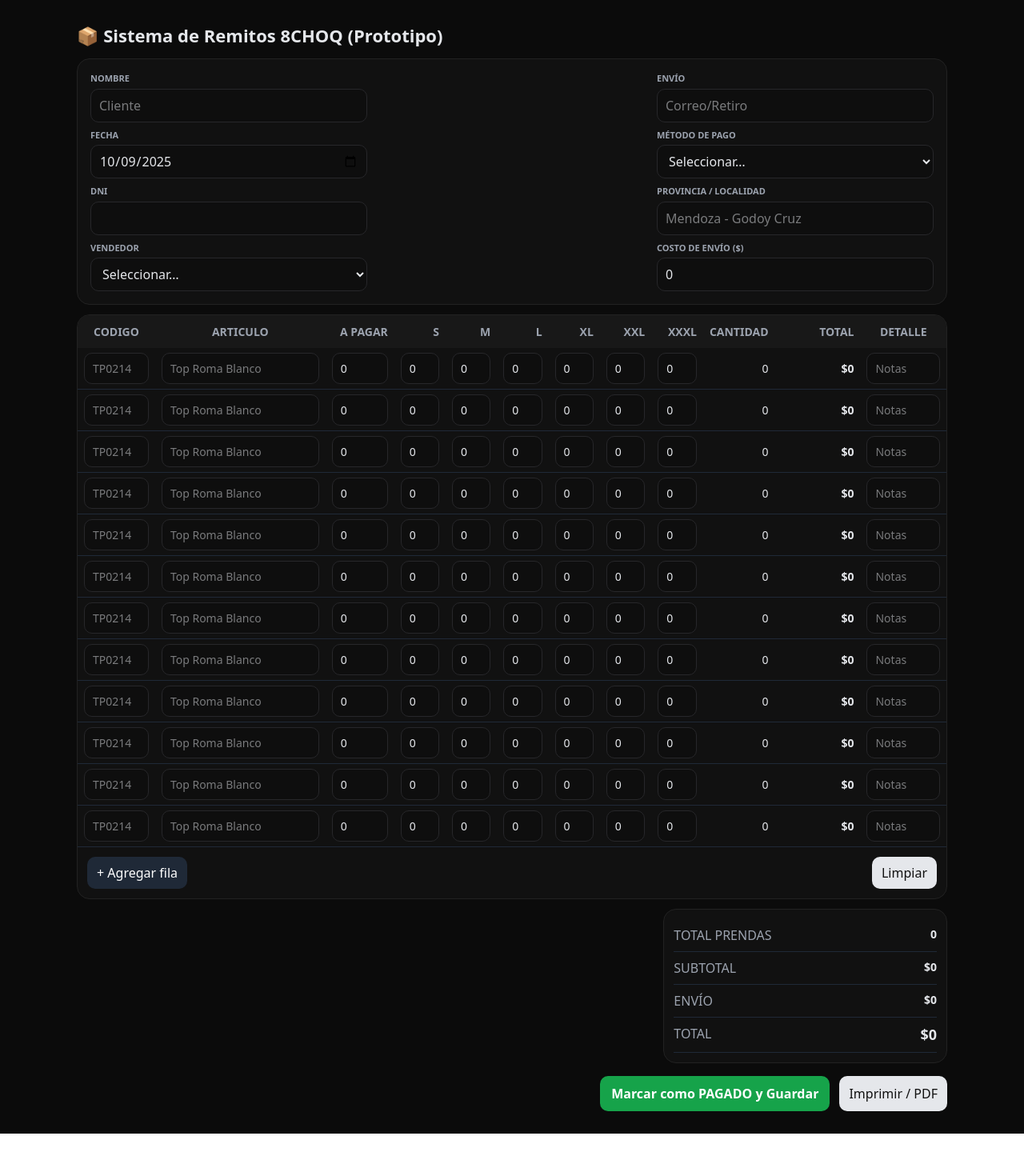
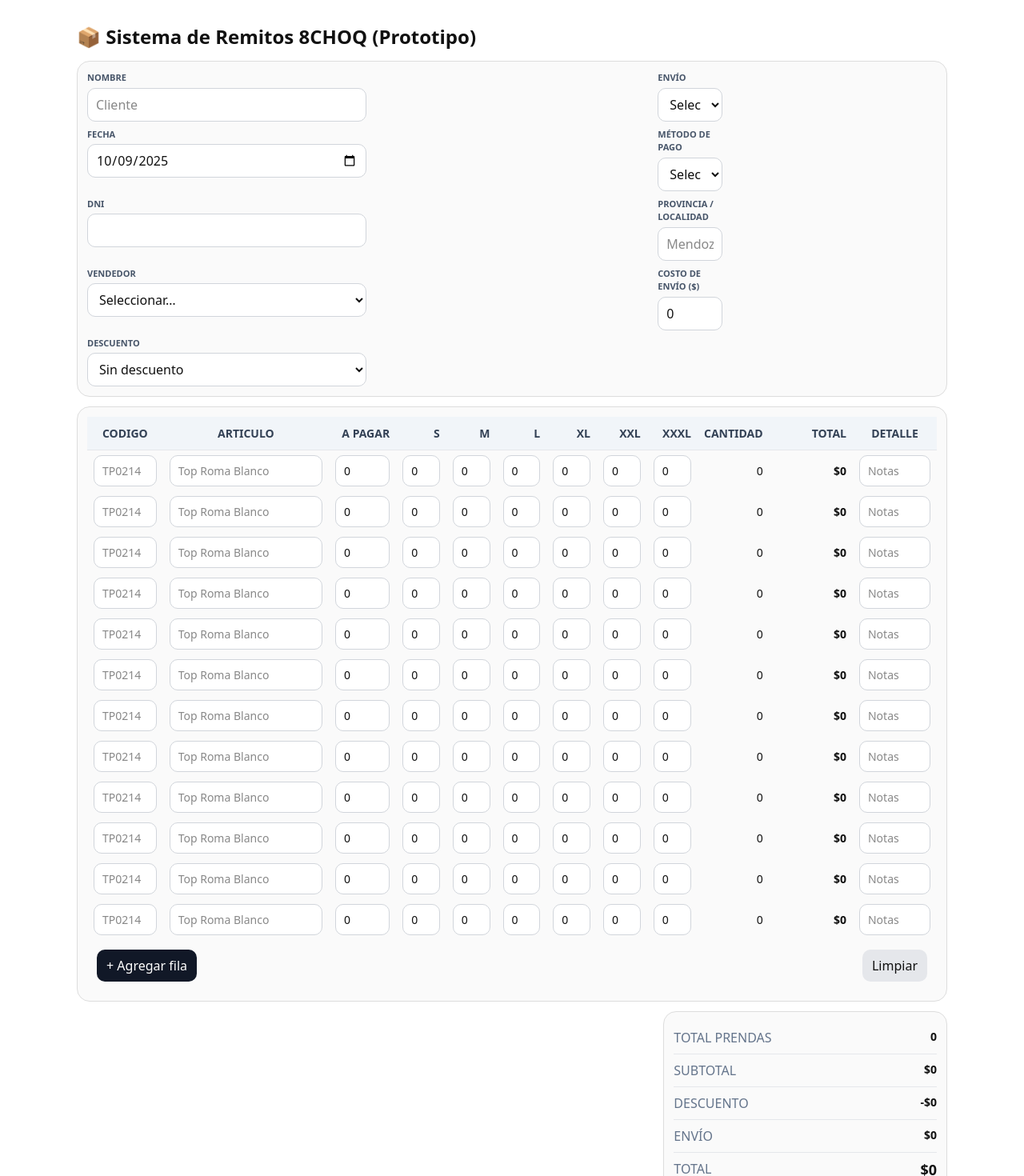
Before and after one commit to guzmanignacio459-bot/erp-8choq, a Next.js app: page / in a window 1280 px wide. Shown: the top 1470 px of the page at 80% size. Before the commit the page ends 1417 px from the top, so only its background shows below. Built offline with nearby package versions, Linux system fonts and the light colour scheme; no server answers.

Commit message:
Update page.tsx

```diff
--- a/app/page.tsx
+++ b/app/page.tsx
@@ -5,15 +5,18 @@ type SizeKey = 'S'|'M'|'L'|'XL'|'XXL'|'XXXL';
 const SIZE_KEYS: SizeKey[] = ['S','M','L','XL','XXL','XXXL'];
 const WEBHOOK = process.env.NEXT_PUBLIC_REMITOS_WEBHOOK_URL || '';
 
+type DescuentoTipo = '' | 'mayorista' | 'minorista';
+
 type Header = {
   nombre: string;
   fecha: string;
   dni: string;
-  envio: string;
-  metodoPago: string;
+  envio: string;                 // opción seleccionada
+  metodoPago: string;            // opción seleccionada
   provinciaLocalidad: string;
-  vendedor: string;
+  vendedor: string;              // opción seleccionada
   costoEnvio: number;
+  descuentoTipo: DescuentoTipo;  // '', 'mayorista', 'minorista'
 };
 
 type Item = {
@@ -48,9 +51,11 @@ export default function Page() {
     provinciaLocalidad: '',
     vendedor: '',
     costoEnvio: 0,
+    descuentoTipo: '',
   });
 
   const [items, setItems] = useState<Item[]>(Array.from({length: 12}, emptyItem));
+
   const handleHeader = (k: keyof Header, v: string | number) =>
     setHeader(h => ({...h, [k]: v as any}));
 
@@ -66,6 +71,7 @@ export default function Page() {
     const total = cantidad * (Number(it.precio) || 0);
     return {...it, cantidad, total};
   };
+
   const updateItem = (id: string, up: (x: Item)=>Item) =>
     setItems(prev => prev.map(i => (i.id === id ? normalizeItem(up({...i})) : i)));
 
@@ -76,9 +82,12 @@ export default function Page() {
     const totalPrendas = items.reduce((a,i)=>a+i.cantidad,0);
     const subtotal = items.reduce((a,i)=>a+i.total,0);
     const envio = Number(header.costoEnvio || 0);
-    const total = subtotal + envio;
-    return {totalPrendas, subtotal, envio, total};
-  }, [items, header.costoEnvio]);
+    const descuento =
+      header.descuentoTipo === 'mayorista' ? subtotal * 0.05 :
+      header.descuentoTipo === 'minorista' ? subtotal * 0.10 : 0;
+    const total = subtotal - descuento + envio;
+    return {totalPrendas, subtotal, descuento, envio, total};
+  }, [items, header.costoEnvio, header.descuentoTipo]);
 
   const onSubmit = async () => {
     if (!WEBHOOK) return alert('⚠️ Configurá NEXT_PUBLIC_REMITOS_WEBHOOK_URL en Vercel');
@@ -87,7 +96,13 @@ export default function Page() {
     const payload = {
       header,
       items: items.filter(i => i.codigo || i.articulo || i.cantidad>0),
-      totals: { totalPrendas: totals.totalPrendas, subtotal: totals.subtotal, total: totals.total },
+      totals: {
+        totalPrendas: totals.totalPrendas,
+        subtotal: totals.subtotal,
+        descuento: totals.descuento,
+        envio: totals.envio,
+        total: totals.total
+      },
       createdAt: new Date().toISOString(),
       source: '8choq-remitos-vercel',
     };
@@ -104,72 +119,92 @@ export default function Page() {
   };
 
   return (
-    <div style={{background:'#0b0b0b', minHeight:'100vh', color:'#e5e7eb', fontFamily:'system-ui, -apple-system, Segoe UI, Roboto, sans-serif'}}>
-      <div style={{maxWidth:1120, margin:'0 auto', padding:'28px 16px'}}>
-        <h1 style={{fontSize:22, fontWeight:800, marginBottom:12}}>📦 Sistema de Remitos 8CHOQ (Prototipo)</h1>
+    <div style={styles.page}>
+      <div style={styles.container}>
+        <h1 style={styles.h1}>📦 Sistema de Remitos 8CHOQ (Prototipo)</h1>
 
         {/* Encabezado */}
-        <div style={{background:'#111', border:'1px solid #222', borderRadius:16, padding:16}}>
-          <div style={{display:'grid', gridTemplateColumns:'repeat(12,1fr)', gap:8}}>
-            <div style={{gridColumn:'span 4'}}>
+        <div style={styles.card}>
+          <div style={styles.grid12}>
+            <div style={styles.col4}>
               <Label>NOMBRE</Label>
               <Input value={header.nombre} onChange={onHeader('nombre')} placeholder="Cliente" />
             </div>
-            <div style={{gridColumn:'span 4 / span 4', gridColumnStart:9 as any}}>
+            <div style={{...styles.col4, ...styles.colStart9}}>
               <Label>ENVÍO</Label>
-              <Input value={header.envio} onChange={onHeader('envio')} placeholder="Correo/Retiro" />
+              <Select value={header.envio} onChange={onHeader('envio')}>
+                <option value="">Seleccionar…</option>
+                <option>Correo - Sucursal</option>
+                <option>Correo - Domicilio</option>
+                <option>Andreani - Sucursal</option>
+                <option>Andreani - Domicilio</option>
+                <option>OCA</option>
+                <option>Send Box</option>
+                <option>Retira</option>
+                <option>Domicilio</option>
+              </Select>
             </div>
 
-            <div style={{gridColumn:'span 4'}}>
+            <div style={styles.col4}>
               <Label>FECHA</Label>
               <Input type="date" value={header.fecha} onChange={onHeader('fecha')} />
             </div>
-            <div style={{gridColumn:'span 4 / span 4', gridColumnStart:9 as any}}>
+            <div style={{...styles.col4, ...styles.colStart9}}>
               <Label>MÉTODO DE PAGO</Label>
               <Select value={header.metodoPago} onChange={onHeader('metodoPago')}>
                 <option value="">Seleccionar…</option>
+                <option>MP 1 Cuota</option>
                 <option>MP 3 Cuotas</option>
                 <option>Transferencia</option>
+                <option>Transferencia 2</option>
                 <option>Débito MP</option>
                 <option>Efectivo</option>
                 <option>Crédito</option>
               </Select>
             </div>
 
-            <div style={{gridColumn:'span 4'}}>
+            <div style={styles.col4}>
               <Label>DNI</Label>
               <Input value={header.dni} onChange={onHeader('dni')} />
             </div>
-            <div style={{gridColumn:'span 4 / span 4', gridColumnStart:9 as any}}>
+            <div style={{...styles.col4, ...styles.colStart9}}>
               <Label>PROVINCIA / LOCALIDAD</Label>
               <Input value={header.provinciaLocalidad} onChange={onHeader('provinciaLocalidad')} placeholder="Mendoza - Godoy Cruz" />
             </div>
 
-            <div style={{gridColumn:'span 12'}}>
-              <div style={{display:'grid', gridTemplateColumns:'repeat(12,1fr)', gap:8, alignItems:'end'}}>
-                <div style={{gridColumn:'span 4'}}>
+            <div style={styles.col4}>
               <Label>VENDEDOR</Label>
               <Select value={header.vendedor} onChange={onHeader('vendedor')}>
                 <option value="">Seleccionar…</option>
                 <option>Nacho</option>
+                <option>Santi</option>
+                <option>Paula</option>
+                <option>Malena</option>
                 <option>Vendedor 2</option>
                 <option>Vendedor 3</option>
               </Select>
             </div>
-                <div style={{gridColumn:'span 4 / span 4', gridColumnStart:9 as any}}>
+            <div style={{...styles.col4, ...styles.colStart9}}>
               <Label>COSTO DE ENVÍO ($)</Label>
               <Input type="number" value={header.costoEnvio} onChange={onHeader('costoEnvio')} />
             </div>
-              </div>
+
+            <div style={styles.col4}>
+              <Label>DESCUENTO</Label>
+              <Select value={header.descuentoTipo} onChange={onHeader('descuentoTipo')}>
+                <option value="">Sin descuento</option>
+                <option value="mayorista">Mayorista (5%)</option>
+                <option value="minorista">Minorista (10%)</option>
+              </Select>
             </div>
           </div>
         </div>
 
         {/* Tabla */}
-        <div style={{marginTop:12, background:'#111', border:'1px solid #222', borderRadius:16, overflow:'auto'}}>
-          <table style={{width:'100%', fontSize:14}}>
+        <div style={{...styles.card, marginTop:12, overflow:'auto'}}>
+          <table style={styles.table}>
             <thead>
-              <tr style={{background:'#181818', color:'#9ca3af'}}>
+              <tr style={styles.theadRow}>
                 <Th style={{width:'9%'}}>CODIGO</Th>
                 <Th style={{width:'20%'}}>ARTICULO</Th>
                 <Th style={{width:'8%', textAlign:'right'}}>A PAGAR</Th>
@@ -181,7 +216,7 @@ export default function Page() {
             </thead>
             <tbody>
               {items.map(it=>(
-                <tr key={it.id} style={{borderBottom:'1px solid #1f2937'}}>
+                <tr key={it.id} style={styles.tr}>
                   <Td><Input value={it.codigo} onChange={(e)=>updateItem(it.id, x=>({...x, codigo:e.target.value}))} placeholder="TP0214" /></Td>
                   <Td><Input value={it.articulo} onChange={(e)=>updateItem(it.id, x=>({...x, articulo:e.target.value}))} placeholder="Top Roma Blanco" /></Td>
                   <Td><Input type="number" value={it.precio} onChange={(e)=>updateItem(it.id, x=>({...x, precio:Number(e.target.value||0)}))} /></Td>
@@ -196,7 +231,7 @@ export default function Page() {
               ))}
             </tbody>
           </table>
-          <div style={{display:'flex', justifyContent:'space-between', padding:12}}>
+          <div style={styles.tableActions}>
             <button onClick={addRow} style={btn}>+ Agregar fila</button>
             <button onClick={clearTable} style={btnSecondary}>Limpiar</button>
           </div>
@@ -206,9 +241,10 @@ export default function Page() {
         <div style={{display:'grid', gridTemplateColumns:'repeat(12,1fr)', gap:12, marginTop:12}}>
           <div style={{gridColumn:'span 8'}} />
           <div style={{gridColumn:'span 4'}}>
-            <div style={{background:'#111', border:'1px solid #222', borderRadius:16, padding:12}}>
+            <div style={styles.card}>
               <Row label="TOTAL PRENDAS" value={String(totals.totalPrendas)} />
               <Row label="SUBTOTAL" value={`$${totals.subtotal.toLocaleString('es-AR')}`} />
+              <Row label="DESCUENTO" value={`-$${totals.descuento.toLocaleString('es-AR')}`} />
               <Row label="ENVÍO" value={`$${totals.envio.toLocaleString('es-AR')}`} />
               <Row label="TOTAL" value={`$${totals.total.toLocaleString('es-AR')}`} strong />
             </div>
@@ -220,16 +256,31 @@ export default function Page() {
           <button onClick={onSubmit} style={btnPrimary}>Marcar como PAGADO y Guardar</button>
           <button onClick={()=>window.print()} style={btnSecondary}>Imprimir / PDF</button>
         </div>
+
+        <footer style={{textAlign:'center', fontSize:12, color:'#666', marginTop:18}}>
+          8CHOQ · Remitos · {new Date().getFullYear()}
+        </footer>
       </div>
     </div>
   );
 }
 
-/* ------- UI helpers (sin Tailwind, cero llaves perdidas) ------- */
-const baseInput: React.CSSProperties = {
-  width:'100%', background:'#0e0e0e', color:'#e5e7eb', border:'1px solid #27272a',
-  borderRadius:10, padding:'8px 10px', outline:'none'
+/* ---------- UI helpers & styles (sin Tailwind) ---------- */
+const styles = {
+  page: {background:'#fff', minHeight:'100vh', color:'#111', fontFamily:'system-ui, -apple-system, Segoe UI, Roboto, sans-serif'} as React.CSSProperties,
+  container: {maxWidth:1120, margin:'0 auto', padding:'28px 16px'} as React.CSSProperties,
+  h1: {fontSize:24, fontWeight:800, marginBottom:12} as React.CSSProperties,
+  card: {background:'#fafafa', border:'1px solid #ddd', borderRadius:16, padding:12} as React.CSSProperties,
+  grid12: {display:'grid', gridTemplateColumns:'repeat(12,1fr)', gap:8} as React.CSSProperties,
+  col4: {gridColumn:'span 4'} as React.CSSProperties,
+  colStart9: {gridColumnStart:9 as any},
+  table: {width:'100%', fontSize:14, borderCollapse:'separate' as const, borderSpacing:0} as React.CSSProperties,
+  theadRow: {background:'#f1f5f9', color:'#334155'} as React.CSSProperties,
+  tr: {borderBottom:'1px solid #e5e7eb'} as React.CSSProperties,
+  tableActions: {display:'flex', justifyContent:'space-between', padding:12} as React.CSSProperties,
 };
+
+const baseInput: React.CSSProperties = { width:'100%', background:'#fff', color:'#111', border:'1px solid #d1d5db', borderRadius:10, padding:'8px 10px', outline:'none' };
 function Input(props: React.InputHTMLAttributes<HTMLInputElement>) {
   return <input {...props} style={{...baseInput, ...(props.style||{})}} />;
 }
@@ -237,22 +288,22 @@ function Select(props: React.SelectHTMLAttributes<HTMLSelectElement>) {
   return <select {...props} style={{...baseInput, ...(props.style||{})}} />;
 }
 function Label({children}:{children:React.ReactNode}) {
-  return <div style={{fontSize:11, fontWeight:700, color:'#9ca3af', marginBottom:4}}>{children}</div>;
+  return <div style={{fontSize:11, fontWeight:700, color:'#475569', marginBottom:4}}>{children}</div>;
 }
 function Th({children, style}:{children:React.ReactNode; style?:React.CSSProperties}) {
-  return <th style={{padding:'10px 8px', ...style}}>{children}</th>;
+  return <th style={{padding:'10px 8px', borderBottom:'1px solid #e5e7eb', ...style}}>{children}</th>;
 }
 function Td({children, style}:{children:React.ReactNode; style?:React.CSSProperties}) {
   return <td style={{padding:'6px 8px', verticalAlign:'middle', ...style}}>{children}</td>;
 }
 function Row({label, value, strong}:{label:string; value:string; strong?:boolean}) {
   return (
-    <div style={{display:'flex', justifyContent:'space-between', borderBottom:'1px solid #1f2937', padding:'8px 0'}}>
-      <span style={{color:'#9ca3af'}}>{label}</span>
+    <div style={{display:'flex', justifyContent:'space-between', borderBottom:'1px solid #e5e7eb', padding:'8px 0'}}>
+      <span style={{color:'#64748b'}}>{label}</span>
       <span style={{fontWeight: strong ? 800 : 600, fontSize: strong ? 18 : 14}}>{value}</span>
     </div>
   );
 }
-const btn: React.CSSProperties = {background:'#1f2937', color:'#fff', padding:'8px 12px', borderRadius:10, border:'0'};
+const btn: React.CSSProperties = {background:'#111827', color:'#fff', padding:'8px 12px', borderRadius:10, border:'0'};
 const btnSecondary: React.CSSProperties = {background:'#e5e7eb', color:'#111', padding:'8px 12px', borderRadius:10, border:'0'};
 const btnPrimary: React.CSSProperties = {background:'#16a34a', color:'#fff', padding:'10px 14px', borderRadius:10, border:'0', fontWeight:800};
```
Lines whose indentation alone changed are shown as unchanged.
